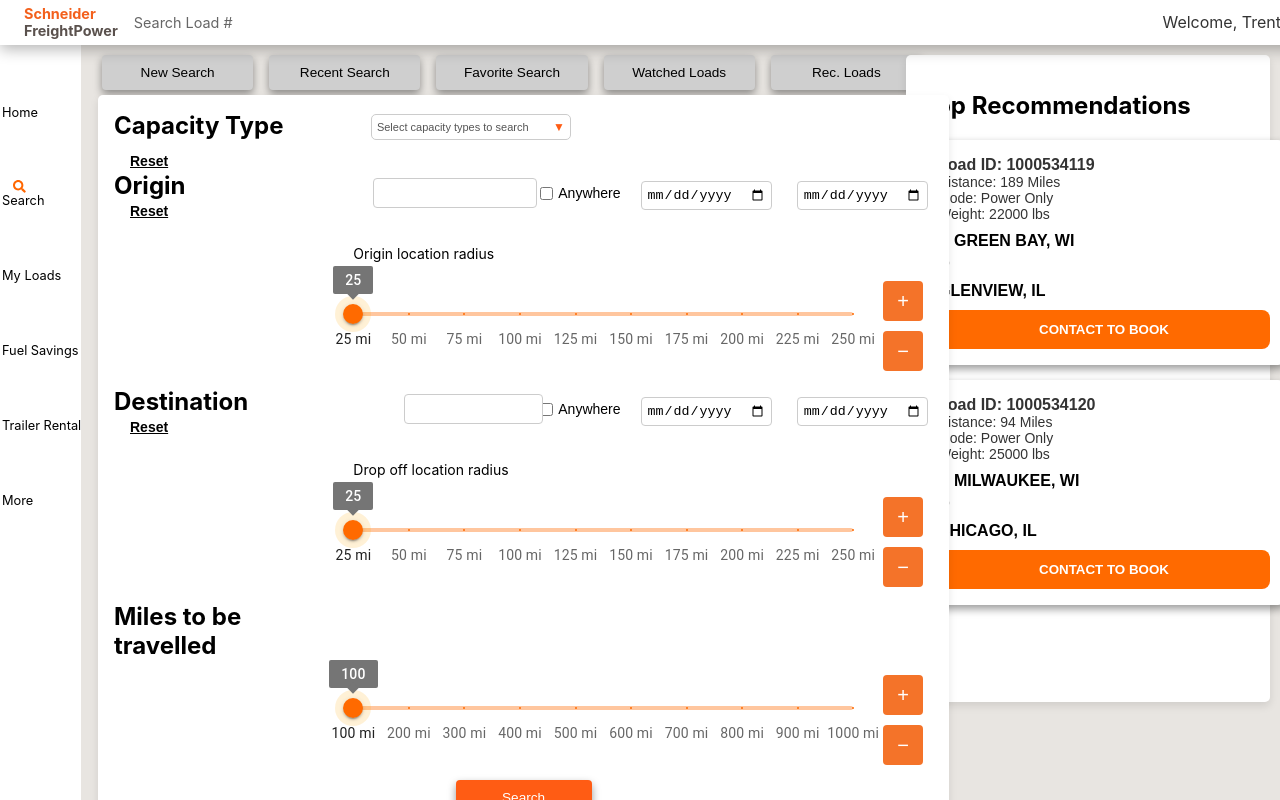
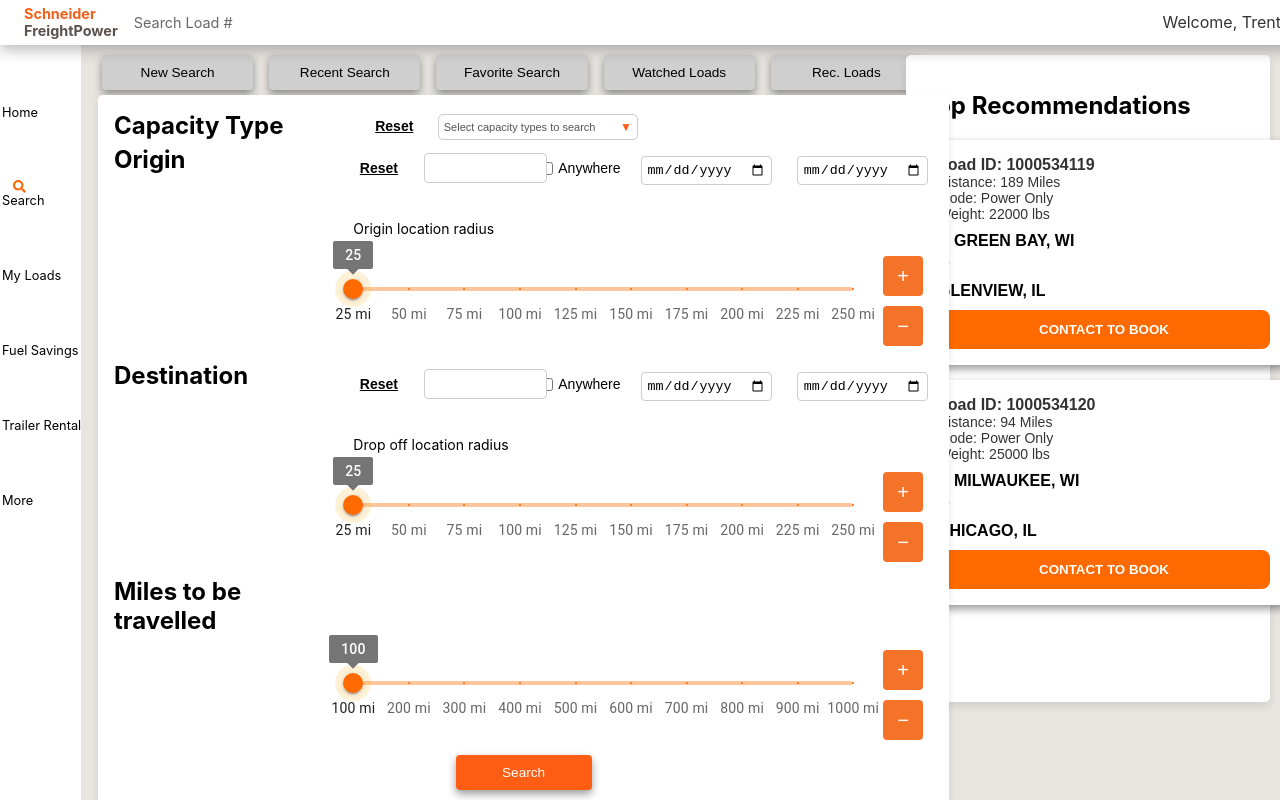
Before and after one commit to ZaidBaz/FreightFinders, a React (Create React App) app in the folder frontend/: page / in a window 1280 px wide. Shown: the top 800 px of the page. Built offline with nearby package versions, Linux system fonts and the light colour scheme.

Commit message:
Changes to styling

```diff
--- a/frontend/src/App.css
+++ b/frontend/src/App.css
@@ -388,6 +388,25 @@
   padding: 5px;
 }
 
+.input-group-other {
+  display: flex;
+  align-items: center;
+  margin-bottom: 0px; /* Spacing between the input groups */
+}
+
+.input-group-other label {
+  flex: 0 0 150px;
+  margin-right: 9.25%;
+}
+
+.input-group-other input {
+  flex: 1;
+  margin-right: 05px; /* Add some space between input fields */
+  margin-left: 20px;
+  padding: 5px;
+}
+
+
 .miles-section h2 {
   font-size: 1.5rem;
   font-weight: bold;
@@ -398,7 +417,6 @@
 .input-row {
   flex: 5;
   display: flex;
-  justify-content: flex-end;
   align-items: left;
   margin-bottom: 05px;
   white-space: nowrap;
@@ -434,6 +452,7 @@
   font-size: 24px;
   font-weight: bold;
 }
+
 
 .dynamic-card-container {
   display: flex;
--- a/frontend/src/App.js
+++ b/frontend/src/App.js
@@ -126,21 +126,19 @@
           {/* Search Filter and Results Section */}
           <div className="search-filter-container">
             {/* Capacity Type Section */}
-            <div className="dropdown-container">
-              <div className="section-header">
-                <h3 className="dropdown-title">Capacity Type</h3>
+            <div class = "input-group-other">
+              <div className="input-row">
+                <label className="form-label">Capacity Type</label>
                 <ClearButton onClick={clearCapacityTypes} label="Reset" />
+                <Dropdown setSelectedCapacity={setSelectedCapacity} selectedCapacity={selectedCapacity} />
               </div>
-              <Dropdown setSelectedCapacity={setSelectedCapacity} selectedCapacity={selectedCapacity} />
             </div>
 
             {/* Origin and Pickup Date Group */}
             <div className="input-group">
-              <div className="section-header">
+              <div className="input-row">
                 <label htmlFor="origin" className="form-label">Origin</label>
                 <ClearButton onClick={clearOrigin} label="Reset" />
-              </div>
-              <div className="input-row">
                 <CityAutoComplete
                   query={origin}
                   setQuery={setOrigin}
@@ -191,11 +189,9 @@
 
             {/* Destination and Destination Date Range Group */}
             <div className="input-group">
-              <div className="section-header">
+              <div className="input-row">
                 <label htmlFor="destination" className="form-label">Destination</label>
                 <ClearButton onClick={clearDestination} label="Reset" />
-              </div>
-              <div className="input-row">
                 <CityAutoComplete
                   query={destination}
                   setQuery={setDestination}
--- a/frontend/src/Components/Dropdown/Dropdown.css
+++ b/frontend/src/Components/Dropdown/Dropdown.css
@@ -4,7 +4,7 @@
   font-family: Arial, sans-serif;
   font-size: 11px;
   top: 3px;
-  left: 10%;
+  left: 2.25%;
 }
 
 .dropdown-header {
```
